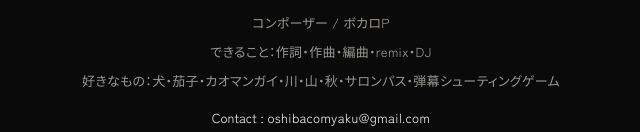
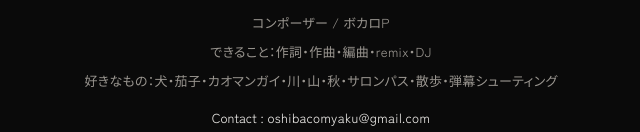
Before and after one commit to Oshibacomyaku/oshibacomyaku.github.io, a plain HTML site: page index.html in a window 1280 px wide. Shown: the part 700-832 px from the top of the page, 319-959 px from the left. Drawn offline with Linux system fonts and the light colour scheme.

Commit message:
Update index.html

```diff
--- a/index.html
+++ b/index.html
@@ -31,7 +31,7 @@
       </h1>
       <p class="site-role">コンポーザー / ボカロP</p>
       <p class="site-role">できること：作詞・作曲・編曲・remix・DJ</p>
-      <p class="site-role">好きなもの：犬・茄子・カオマンガイ・川・山・秋・サロンパス・弾幕シューティングゲーム</p>
+      <p class="site-role">好きなもの：犬・茄子・カオマンガイ・川・山・秋・サロンパス・散歩・弾幕シューティング</p>
       <p class="site-contact">
         Contact : <a href="mailto:oshibacomyaku@gmail.com">oshibacomyaku@gmail.com</a>
       </p>
```
